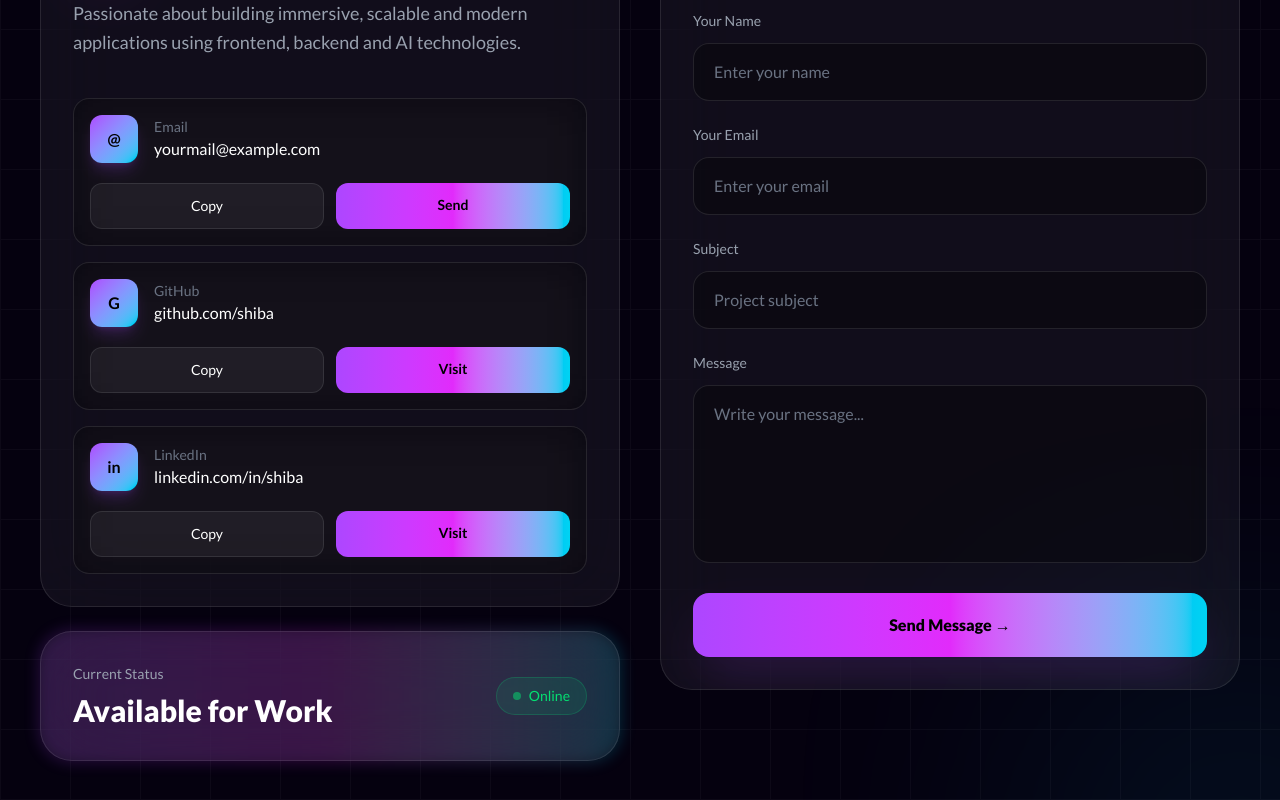
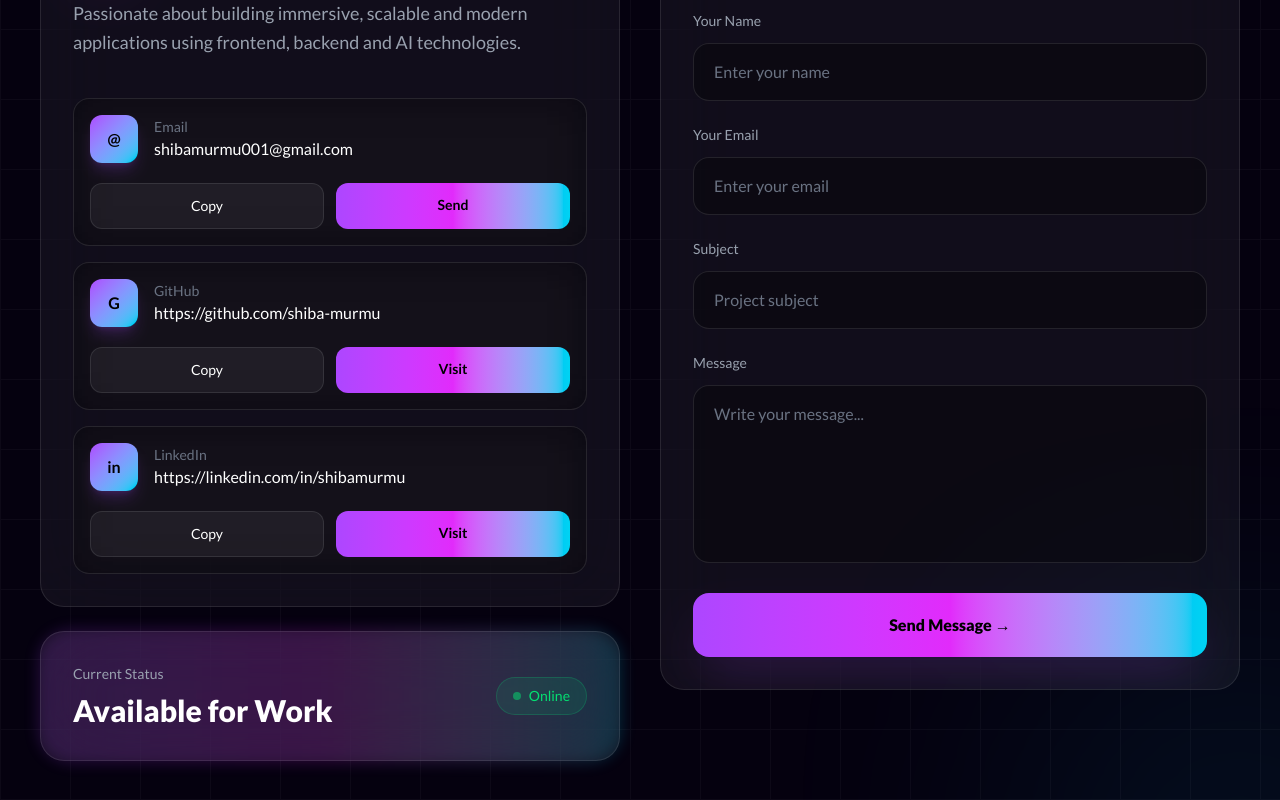
Before and after one commit to shiba-murmu/personal-portfolio, a React (Vite) app in the folder portfolio/: page / in a window 1280 px wide. Shown: the part 8700-9500 px from the top of the page. Built offline with nearby package versions, Linux system fonts and the light colour scheme.

Commit message:
ui fixed and more consistent

```diff
--- a/portfolio/src/Contact/Contact.jsx
+++ b/portfolio/src/Contact/Contact.jsx
@@ -1,5 +1,5 @@
 import { useState } from "react";
-
+import PortfolioData from "../Data/PortfolioData";
 export default function Contact() {
     const [copied, setCopied] = useState("");
 
@@ -17,26 +17,26 @@ export default function Contact() {
         {
             id: "email",
             title: "Email",
-            value: "yourmail@example.com",
+            value: PortfolioData.herosection.email,
             icon: "@",
             action: "Send",
-            link: "mailto:yourmail@example.com",
+            link: `mailto:${PortfolioData.herosection.email}`,
         },
         {
             id: "github",
             title: "GitHub",
-            value: "github.com/shiba",
+            value: PortfolioData.herosection.links.github,
             icon: "G",
             action: "Visit",
-            link: "https://github.com/shiba",
+            link: PortfolioData.herosection.links.github,
         },
         {
             id: "linkedin",
             title: "LinkedIn",
-            value: "linkedin.com/in/shiba",
+            value: PortfolioData.herosection.links.linkedin,
             icon: "in",
             action: "Visit",
-            link: "https://linkedin.com/in/shiba",
+            link: PortfolioData.herosection.links.linkedin,
         },
     ];
 
@@ -79,19 +79,19 @@ export default function Contact() {
                 <div className="grid  lg:grid-cols-2 gap-8 lg:gap-10 items-start">
 
                     {/* LEFT SIDE */}
-                    <div className="space-y-6">
+                    <div className="space-y-6 ">
 
                         {/* Profile Card */}
                         <div className="group relative">
 
-                            <div className="absolute inset-0 opacity-0 group-hover:opacity-100 bg-gradient-to-r from-purple-500/5 to-cyan-400/5 transition duration-500"></div>
+                            <div className="absolute inset-0 opacity-0 group-hover:opacity-100 bg-linear-to-r from-purple-500/5 to-cyan-400/5 transition duration-500"></div>
 
-                            <div className="relative rounded-[2rem] border border-white/10 bg-white/5 backdrop-blur-2xl p-6 sm:p-8 overflow-hidden">
+                            <div className="relative rounded-3xl border border-white/10 bg-white/5 backdrop-blur-2xl p-6 sm:p-8 overflow-hidden ">
 
                                 {/* Header */}
                                 <div className="flex items-center gap-4 sm:gap-5 mb-8">
 
-                                    <div className="flex-shrink-0 w-14 h-14 sm:w-16 sm:h-16 rounded-2xl bg-gradient-to-br from-purple-500 to-cyan-400 flex items-center justify-center text-black font-black text-2xl shadow-2xl shadow-purple-500/20">
+                                    <div className="flex-shrink-0 w-14 h-14 sm:w-16 sm:h-16 rounded-2xl bg-linear-to-br from-purple-500 to-cyan-400 flex items-center justify-center text-black font-black text-2xl shadow-2xl shadow-purple-500/20">
                                         S
                                     </div>
 
@@ -122,7 +122,7 @@ export default function Contact() {
                                         >
 
                                             {/* Glow */}
-                                            <div className="absolute inset-0 opacity-0 group-hover/card:opacity-100 bg-gradient-to-r from-purple-500/5 to-cyan-400/5 transition duration-500"></div>
+                                            <div className="absolute inset-0 opacity-0 group-hover/card:opacity-100 bg-linear-to-r from-purple-500/5 to-cyan-400/5 transition duration-500"></div>
 
                                             {/* Responsive Layout */}
                                             <div className="relative flex flex-col gap-5">
@@ -131,7 +131,7 @@ export default function Contact() {
                                                 <div className="flex items-center gap-4 min-w-0">
 
                                                     {/* Icon */}
-                                                    <div className="flex-shrink-0 w-12 h-12 rounded-xl bg-gradient-to-br from-purple-500 to-cyan-400 flex items-center justify-center text-black font-bold shadow-lg shadow-purple-500/20">
+                                                    <div className="flex-shrink-0 w-12 h-12 rounded-xl bg-linear-to-br from-purple-500 to-cyan-400 flex items-center justify-center text-black font-bold shadow-lg shadow-purple-500/20">
                                                         {item.icon}
                                                     </div>
 
@@ -192,7 +192,7 @@ export default function Contact() {
 
                             <div className="absolute -inset-[1px] rounded-[2rem] bg-gradient-to-r from-purple-500 via-fuchsia-500 to-cyan-400 opacity-20 blur-sm group-hover:opacity-60 transition duration-500"></div>
 
-                            <div className="relative rounded-[2rem] border border-white/10 bg-white/5 backdrop-blur-2xl p-6 sm:p-8 overflow-hidden">
+                            <div className="relative rounded-3xl border border-white/10 bg-white/5 backdrop-blur-2xl p-6 sm:p-8 overflow-hidden">
 
                                 <div className="flex flex-col sm:flex-row sm:items-center sm:justify-between gap-5">
 
@@ -224,7 +224,7 @@ export default function Contact() {
 
                         <div className="absolute inset-0 opacity-0 group-hover:opacity-100 bg-gradient-to-r from-purple-500/5 to-cyan-400/5 transition duration-500"></div>
 
-                        <div className="relative rounded-[2rem] border border-white/10 bg-white/5 backdrop-blur-2xl p-6 sm:p-8 overflow-hidden">
+                        <div className="relative rounded-3xl border border-white/10 bg-white/5 backdrop-blur-2xl p-6 sm:p-8 overflow-hidden">
 
                             {/* Form Header */}
                             <div className="mb-10">
```
